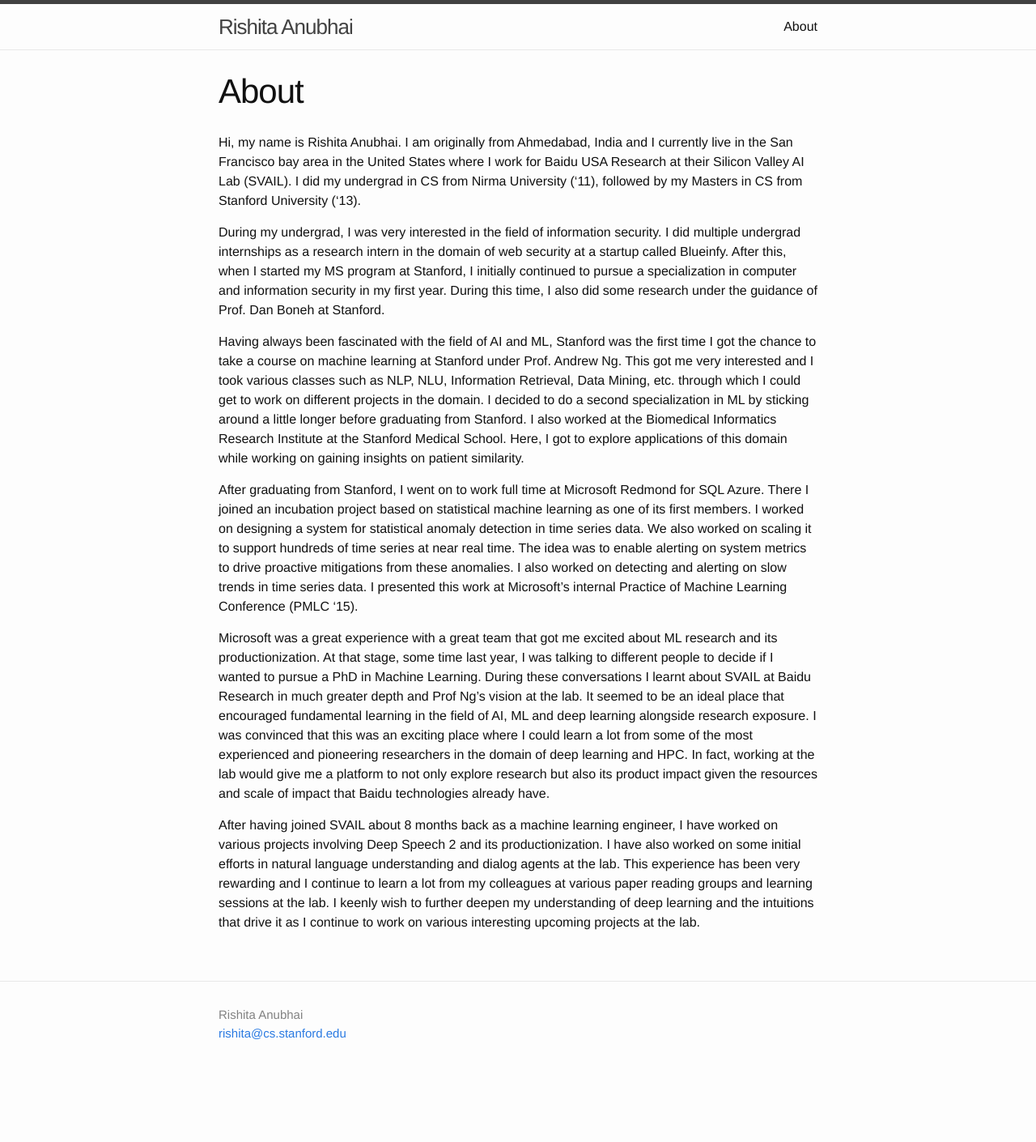
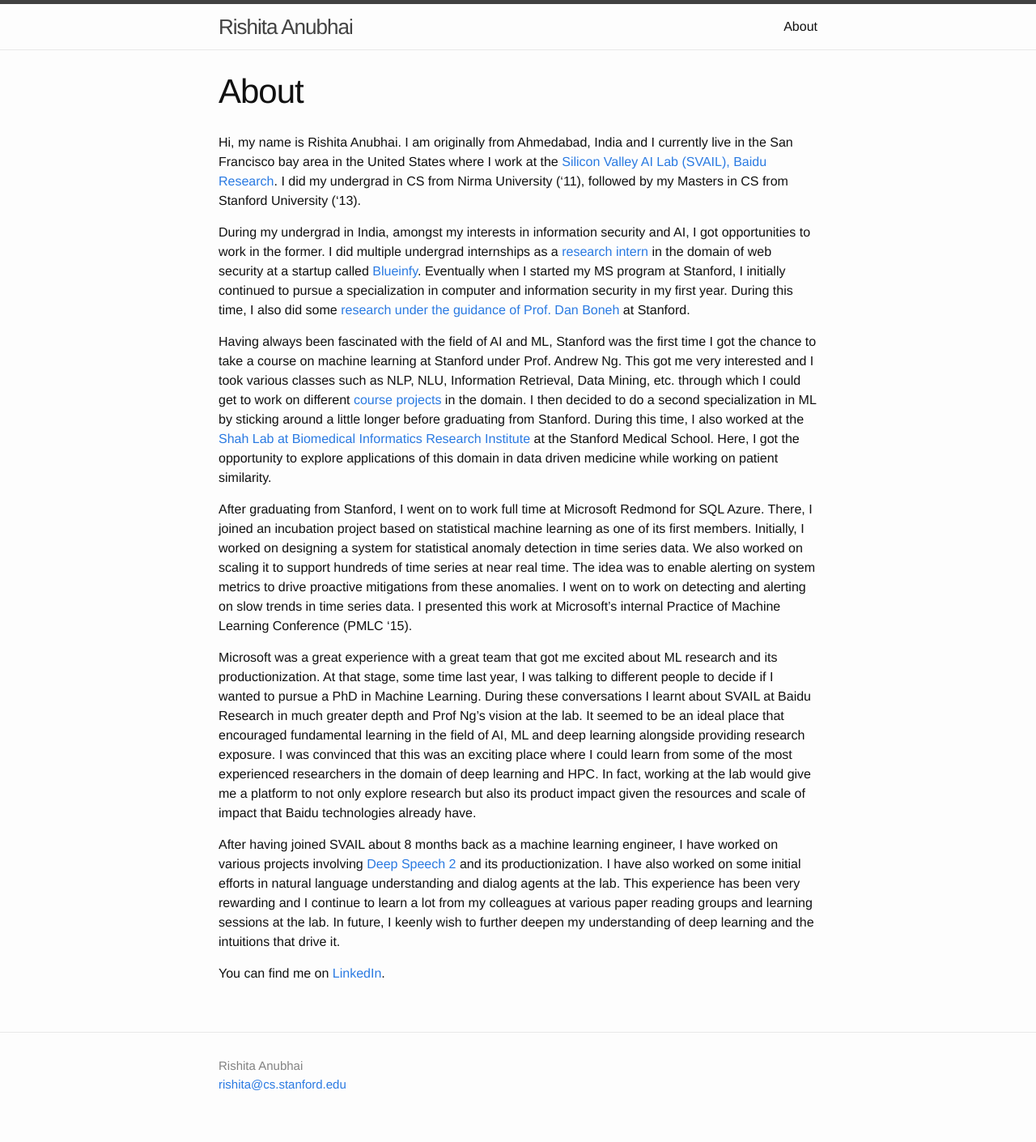
Before and after one commit to rishita/rishita.github.io, a Jekyll site: the page built from about.md, in a window 1280 px wide. Shown: the whole page at 81% size. Built offline with Jekyll 4.4.1, drawn with Linux system fonts in a browser that asks for light colours; before the commit the page ends 1347 px from its top, so only the background shows below that.

Commit message:
Adding links to various thing

```diff
--- a/about.md
+++ b/about.md
@@ -4,14 +4,16 @@ title: About
 permalink: /about/
 ---
 
-Hi, my name is Rishita Anubhai. I am originally from Ahmedabad, India and I currently live in the San Francisco bay area in the United States where I work for Baidu USA Research at their Silicon Valley AI Lab (SVAIL). I did my undergrad in CS from Nirma University ('11), followed by my Masters in CS from Stanford University ('13).
+Hi, my name is Rishita Anubhai. I am originally from Ahmedabad, India and I currently live in the San Francisco bay area in the United States where I work at the [Silicon Valley AI Lab (SVAIL), Baidu Research](http://research.baidu.com/silicon-valley-ai-lab/). I did my undergrad in CS from Nirma University ('11), followed by my Masters in CS from Stanford University ('13).
 
-During my undergrad, I was very interested in the field of information security. I did multiple undergrad internships as a research intern in the domain of web security at a startup called Blueinfy. After this, when I started my MS program at Stanford, I initially continued to pursue a specialization in computer and information security in my first year. During this time, I also did some research under the guidance of Prof. Dan Boneh at Stanford.
+During my undergrad in India, amongst my interests in information security and AI, I got opportunities to work in the former. I did multiple undergrad internships as a [research intern](https://www.linkedin.com/in/rishitaa#experience-320906555) in the domain of web security at a startup called [Blueinfy](http://www.blueinfy.com/). Eventually when I started my MS program at Stanford, I initially continued to pursue a specialization in computer and information security in my first year. During this time, I also did some [research under the guidance of Prof. Dan Boneh](http://crypto.stanford.edu/~dabo/pubs/abstracts/ssl-client-bugs.html) at Stanford.
 
-Having always been fascinated with the field of AI and ML, Stanford was the first time I got the chance to take a course on machine learning at Stanford under Prof. Andrew Ng. This got me very interested and I took various classes such as NLP, NLU, Information Retrieval, Data Mining, etc. through which I could get to work on different projects in the domain. I decided to do a second specialization in ML by sticking around a little longer before graduating from Stanford. I also worked at the Biomedical Informatics Research Institute at the Stanford Medical School. Here, I got to explore applications of this domain while working on gaining insights on patient similarity.
+Having always been fascinated with the field of AI and ML, Stanford was the first time I got the chance to take a course on machine learning at Stanford under Prof. Andrew Ng. This got me very interested and I took various classes such as NLP, NLU, Information Retrieval, Data Mining, etc. through which I could get to work on different [course projects](https://www.linkedin.com/in/rishitaa#background-projects) in the domain. I then decided to do a second specialization in ML by sticking around a little longer before graduating from Stanford. During this time, I also worked at the [Shah Lab at Biomedical Informatics Research Institute](http://bmir.stanford.edu/research/shahlab.html) at the Stanford Medical School. Here, I got the opportunity to explore applications of this domain in data driven medicine while working on patient similarity.
 
-After graduating from Stanford, I went on to work full time at Microsoft Redmond for SQL Azure. There I joined an incubation project based on statistical machine learning as one of its first members. I worked on designing a system for statistical anomaly detection in time series data. We also worked on scaling it to support hundreds of time series at near real time. The idea was to enable alerting on system metrics to drive proactive mitigations from these anomalies. I also worked on detecting and alerting on slow trends in time series data. I presented this work at Microsoft's internal Practice of Machine Learning Conference (PMLC '15).
+After graduating from Stanford, I went on to work full time at Microsoft Redmond for SQL Azure. There, I joined an incubation project based on statistical machine learning as one of its first members. Initially, I worked on designing a system for statistical anomaly detection in time series data. We also worked on scaling it to support hundreds of time series at near real time. The idea was to enable alerting on system metrics to drive proactive mitigations from these anomalies. I went on to work on detecting and alerting on slow trends in time series data. I presented this work at Microsoft's internal Practice of Machine Learning Conference (PMLC '15).
 
-Microsoft was a great experience with a great team that got me excited about ML research and its productionization. At that stage, some time last year, I was talking to different people to decide if I wanted to pursue a PhD in Machine Learning. During these conversations I learnt about SVAIL at Baidu Research in much greater depth and Prof Ng's vision at the lab. It seemed to be an ideal place that encouraged fundamental learning in the field of AI, ML and deep learning alongside research exposure. I was convinced that this was an exciting place where I could learn a lot from some of the most experienced and pioneering researchers in the domain of deep learning and HPC. In fact, working at the lab would give me a platform to not only explore research but also its product impact given the resources and scale of impact that Baidu technologies already have.
+Microsoft was a great experience with a great team that got me excited about ML research and its productionization. At that stage, some time last year, I was talking to different people to decide if I wanted to pursue a PhD in Machine Learning. During these conversations I learnt about SVAIL at Baidu Research in much greater depth and Prof Ng's vision at the lab. It seemed to be an ideal place that encouraged fundamental learning in the field of AI, ML and deep learning alongside providing research exposure. I was convinced that this was an exciting place where I could learn from some of the most experienced researchers in the domain of deep learning and HPC. In fact, working at the lab would give me a platform to not only explore research but also its product impact given the resources and scale of impact that Baidu technologies already have.
 
-After having joined SVAIL about 8 months back as a machine learning engineer, I have worked on various projects involving Deep Speech 2 and its productionization. I have also worked on some initial efforts in natural language understanding and dialog agents at the lab. This experience has been very rewarding and I continue to learn a lot from my colleagues at various paper reading groups and learning sessions at the lab. I keenly wish to further deepen my understanding of deep learning and the intuitions that drive it as I continue to work on various interesting upcoming projects at the lab.
+After having joined SVAIL about 8 months back as a machine learning engineer, I have worked on various projects involving [Deep Speech 2](http://arxiv.org/abs/1512.02595) and its productionization. I have also worked on some initial efforts in natural language understanding and dialog agents at the lab. This experience has been very rewarding and I continue to learn a lot from my colleagues at various paper reading groups and learning sessions at the lab. In future, I keenly wish to further deepen my understanding of deep learning and the intuitions that drive it.
+
+You can find me on [LinkedIn](https://www.linkedin.com/in/rishitaa).
```
